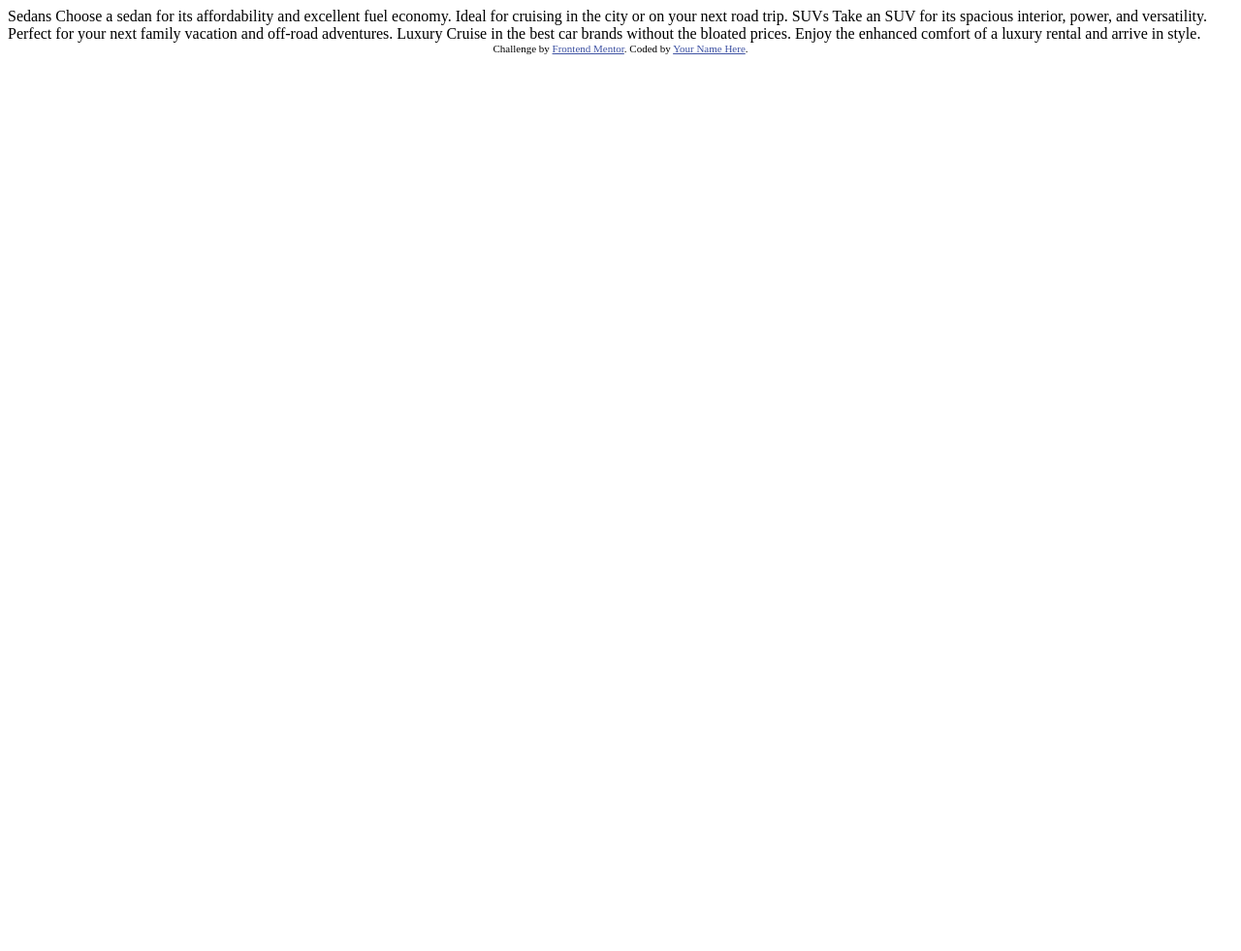
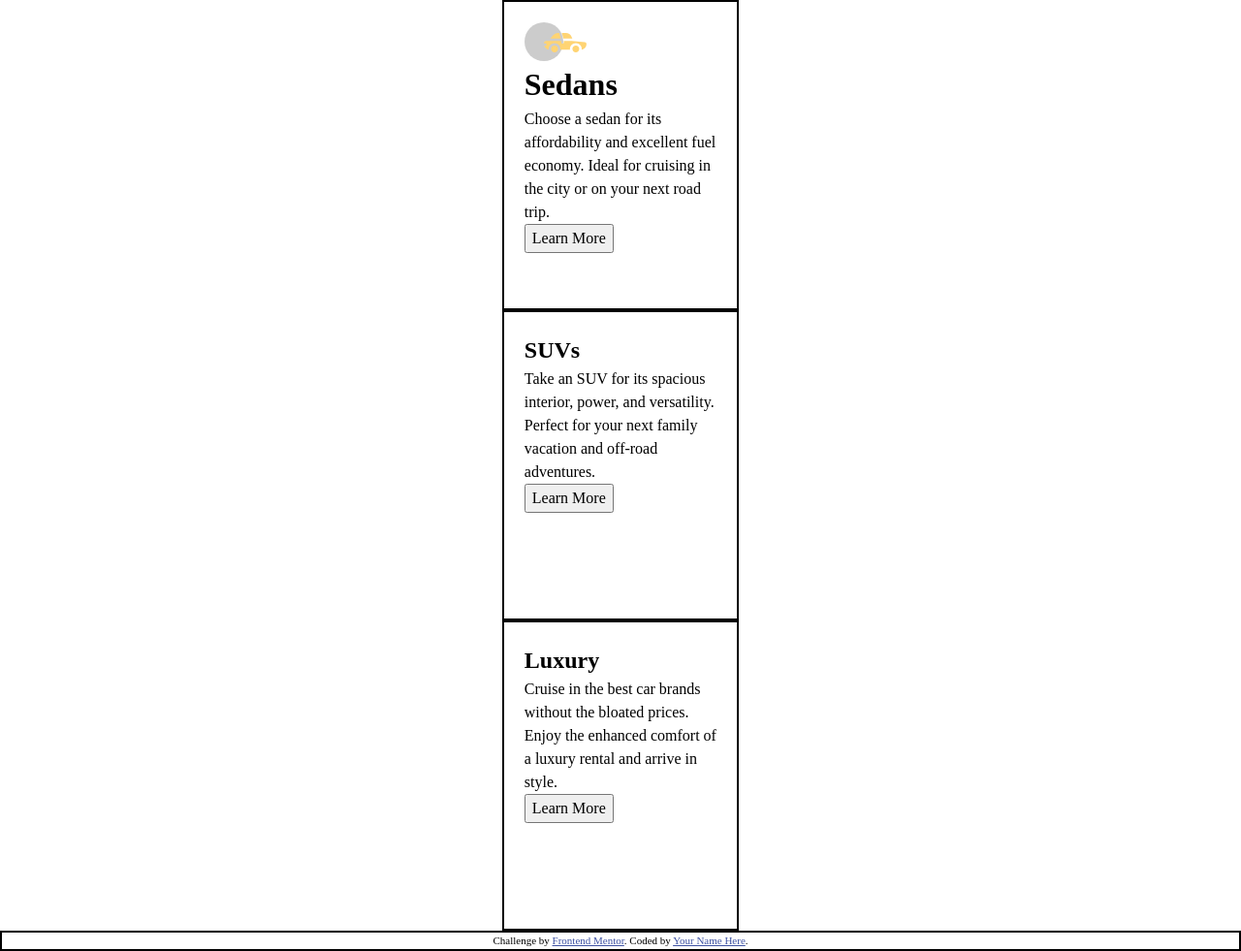
Before and after one commit to FelipinDR/frontendmentor06, a plain HTML site: page index.html in a window 1280 px wide. Shown: the whole page at 97% size. Before the commit the page ends 800 px from the top, so only its background shows below. Drawn offline with Linux system fonts and the light colour scheme.

Commit message:
Added some styles

```diff
--- a/index.html
+++ b/index.html
@@ -3,9 +3,9 @@
 <head>
   <meta charset="UTF-8">
   <meta name="viewport" content="width=device-width, initial-scale=1.0"> <!-- displays site properly based on user's device -->
-
+  <link rel="stylesheet" href="style.css">
   <link rel="icon" type="image/png" sizes="32x32" href="./images/favicon-32x32.png">
-
+  <link rel="preconnect" href="https://fonts.googleapis.com"><link rel="preconnect" href="https://fonts.gstatic.com" crossorigin><link href="https://fonts.googleapis.com/css2?family=Big+Shoulders+Display:wght@700&family=Lexend+Deca&display=swap" rel="stylesheet">
   <title>Frontend Mentor | 3-column preview card component</title>
 
   <!-- Feel free to remove these styles or customise in your own stylesheet 👍 -->
@@ -15,22 +15,32 @@
   </style>
 </head>
 <body>
-
-  Sedans
-  Choose a sedan for its affordability and excellent fuel economy. Ideal for cruising in the city
-  or on your next road trip.
-
-  SUVs
-  Take an SUV for its spacious interior, power, and versatility. Perfect for your next family vacation
-  and off-road adventures.
-
-  Luxury
-  Cruise in the best car brands without the bloated prices. Enjoy the enhanced comfort of a luxury
-  rental and arrive in style.
-
+  <main>
+  <div class="sedans">
+  <img src="images/icon-sedans.svg" alt="">
+  <h1>Sedans</h1>
+  <p>Choose a sedan for its affordability and excellent fuel economy. Ideal for cruising in the city
+  or on your next road trip.</p>
+  <button>Learn More</button>
+  </div>
+  <div class="suvs">
+  <h2>SUVs</h2>
+  <p>Take an SUV for its spacious interior, power, and versatility. Perfect for your next family vacation
+  and off-road adventures.</p>
+  <button>Learn More</button>
+  </div>
+  <div class="luxury">
+  <h2>Luxury</h2>
+  <p>Cruise in the best car brands without the bloated prices. Enjoy the enhanced comfort of a luxury
+  rental and arrive in style.</p>
+  <button>Learn More</button>
+  </div>
+  </main>
+  <footer>
   <div class="attribution">
     Challenge by <a href="https://www.frontendmentor.io?ref=challenge" target="_blank">Frontend Mentor</a>.
     Coded by <a href="#">Your Name Here</a>.
   </div>
+  </footer>
 </body>
 </html>
--- /dev/null
+++ b/style.css
@@ -0,0 +1,77 @@
+/*
+  1. Use a more-intuitive box-sizing model.
+*/
+*, *::before, *::after {
+    box-sizing: border-box;
+  }
+  /*
+    2. Remove default margin
+  */
+  * {
+    margin: 0;
+  }
+  /*
+    3. Allow percentage-based heights in the application
+  */
+  html, body {
+    height: 100%;
+  }
+  /*
+    Typographic tweaks!
+    4. Add accessible line-height
+    5. Improve text rendering
+  */
+  body {
+    line-height: 1.5;
+    -webkit-font-smoothing: antialiased;
+  }
+  /*
+    6. Improve media defaults
+  */
+  img, picture, video, canvas, svg {
+    display: block;
+    max-width: 100%;
+  }
+  /*
+    7. Remove built-in form typography styles
+  */
+  input, button, textarea, select {
+    font: inherit;
+  }
+  /*
+    8. Avoid text overflows
+  */
+  p, h1, h2, h3, h4, h5, h6 {
+    overflow-wrap: break-word;
+  }
+  /*
+    9. Create a root stacking context
+  */
+  #root, #__next {
+    isolation: isolate;
+  }
+/*My Variables*/
+:root{
+    --bg-sedans:hsl(31, 77%, 52%);
+    --bg-suvs:hsl(184, 100%, 22%);
+    --bg-luxury:hsl(179, 100%, 13%);
+    --white-p:hsla(0, 0%, 100%, 0.75);
+    --light-gray:hsl(0, 0%, 95%);
+    --regular-ff:'Lexend Deca', sans-serif;
+    --bold-ff:'Big Shoulders Display', cursive;
+}
+/*My CSS*/
+div{
+    border: 2px solid black;
+}
+main{
+    display: grid;
+    grid-template-columns: 1fr;
+    place-items: center;
+    min-height: 100vh;
+}
+.suvs,.luxury,.sedans{
+    width: 15.25rem;
+    height: 20rem;
+    padding: 1.3rem;
+}
```
